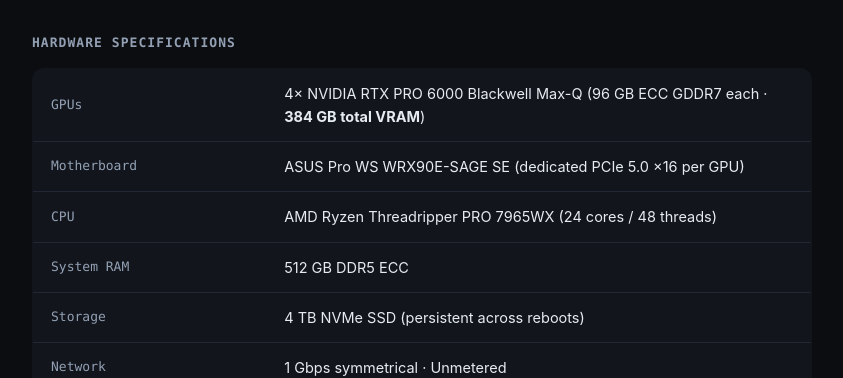
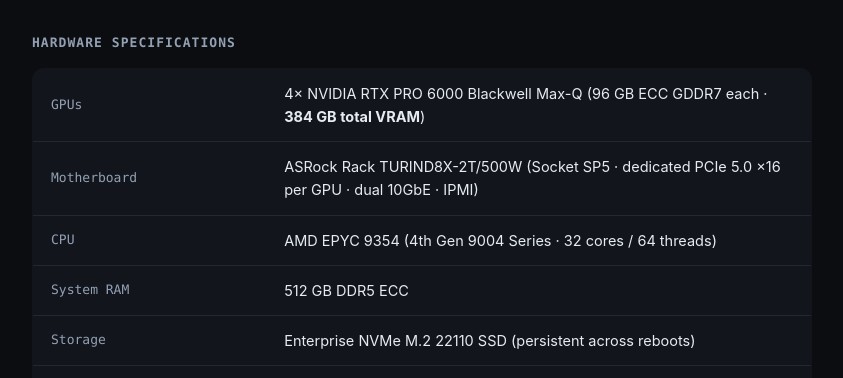
Before and after one commit to huskly/compute.huskly.finance, a plain HTML site: page index.html in a window 1280 px wide. Shown: the part 577-955 px from the top of the page, without its empty margins (218-1061 px from the left). Drawn offline with Linux system fonts and the light colour scheme.

Commit message:
Update specs to ASRock Rack TURIND8X-2T/500W, EPYC 9354, and Enterprise NVMe

```diff
--- a/index.html
+++ b/index.html
@@ -4,7 +4,7 @@
   <meta charset="UTF-8" />
   <meta name="viewport" content="width=device-width, initial-scale=1.0" />
   <title>Huskly Compute — Dedicated 4× NVIDIA RTX PRO 6000 Max-Q (384 GB VRAM)</title>
-  <meta name="description" content="Dedicated bare-metal 4x NVIDIA RTX PRO 6000 Blackwell Max-Q server (384 GB ECC VRAM, Threadripper PRO 7965WX, 512 GB DDR5) available for monthly lease in Seattle, WA." />
+  <meta name="description" content="Dedicated bare-metal 4x NVIDIA RTX PRO 6000 Blackwell Max-Q server (384 GB ECC VRAM, AMD EPYC 9354, 512 GB DDR5) available for monthly lease in Seattle, WA." />
   <style>
     :root {
       --bg: #0b0d10;
@@ -253,10 +253,10 @@
         <h2>Hardware Specifications</h2>
         <table>
           <tr><th>GPUs</th><td>4× NVIDIA RTX PRO 6000 Blackwell Max-Q (96 GB ECC GDDR7 each · <strong>384 GB total VRAM</strong>)</td></tr>
-          <tr><th>Motherboard</th><td>ASUS Pro WS WRX90E-SAGE SE (dedicated PCIe 5.0 ×16 per GPU)</td></tr>
-          <tr><th>CPU</th><td>AMD Ryzen Threadripper PRO 7965WX (24 cores / 48 threads)</td></tr>
+          <tr><th>Motherboard</th><td>ASRock Rack TURIND8X-2T/500W (Socket SP5 · dedicated PCIe 5.0 ×16 per GPU · dual 10GbE · IPMI)</td></tr>
+          <tr><th>CPU</th><td>AMD EPYC 9354 (4th Gen 9004 Series · 32 cores / 64 threads)</td></tr>
           <tr><th>System RAM</th><td>512 GB DDR5 ECC</td></tr>
-          <tr><th>Storage</th><td>4 TB NVMe SSD (persistent across reboots)</td></tr>
+          <tr><th>Storage</th><td>Enterprise NVMe M.2 22110 SSD (persistent across reboots)</td></tr>
           <tr><th>Network</th><td>1 Gbps symmetrical · Unmetered</td></tr>
           <tr><th>Access</th><td>Dedicated bare-metal Linux (Ubuntu) or Docker · Root SSH / Tailscale / WireGuard</td></tr>
           <tr><th>Location</th><td>Seattle, WA (US-West) · Dedicated 240V circuit</td></tr>
```
